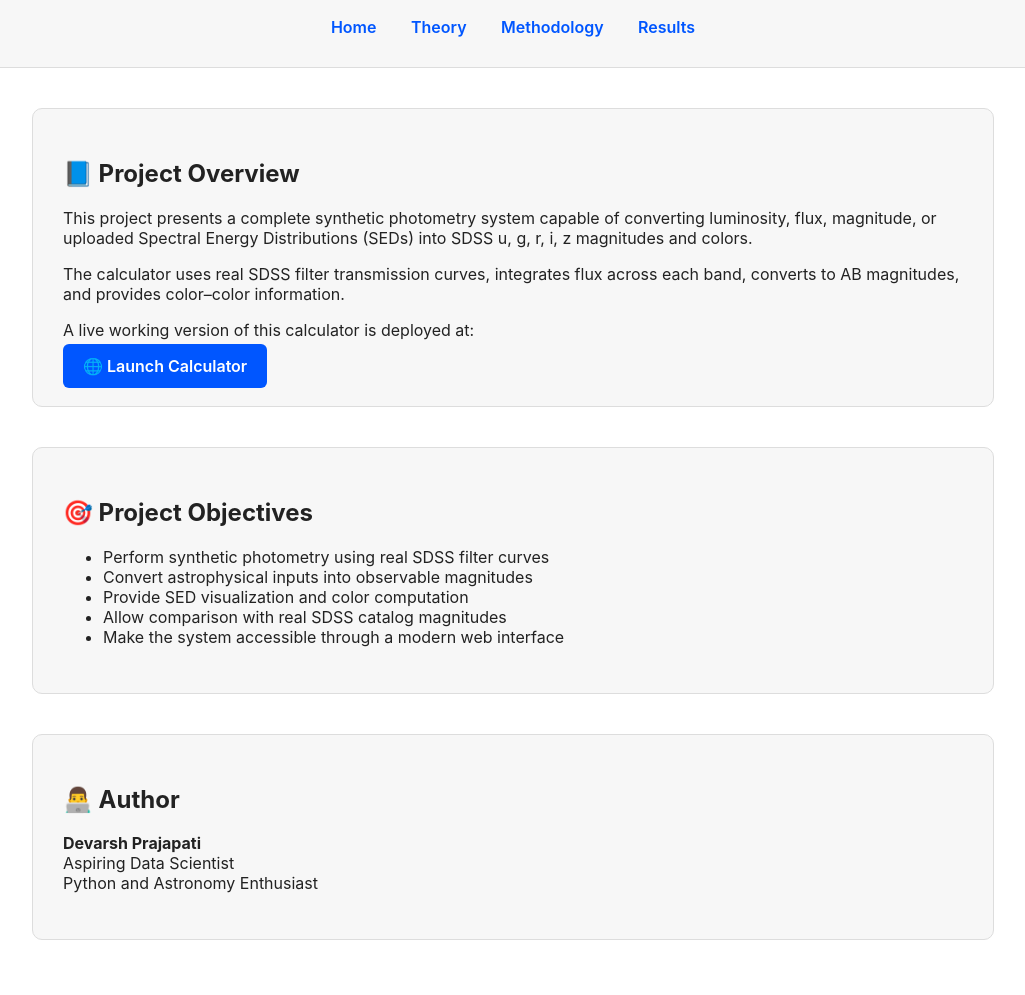
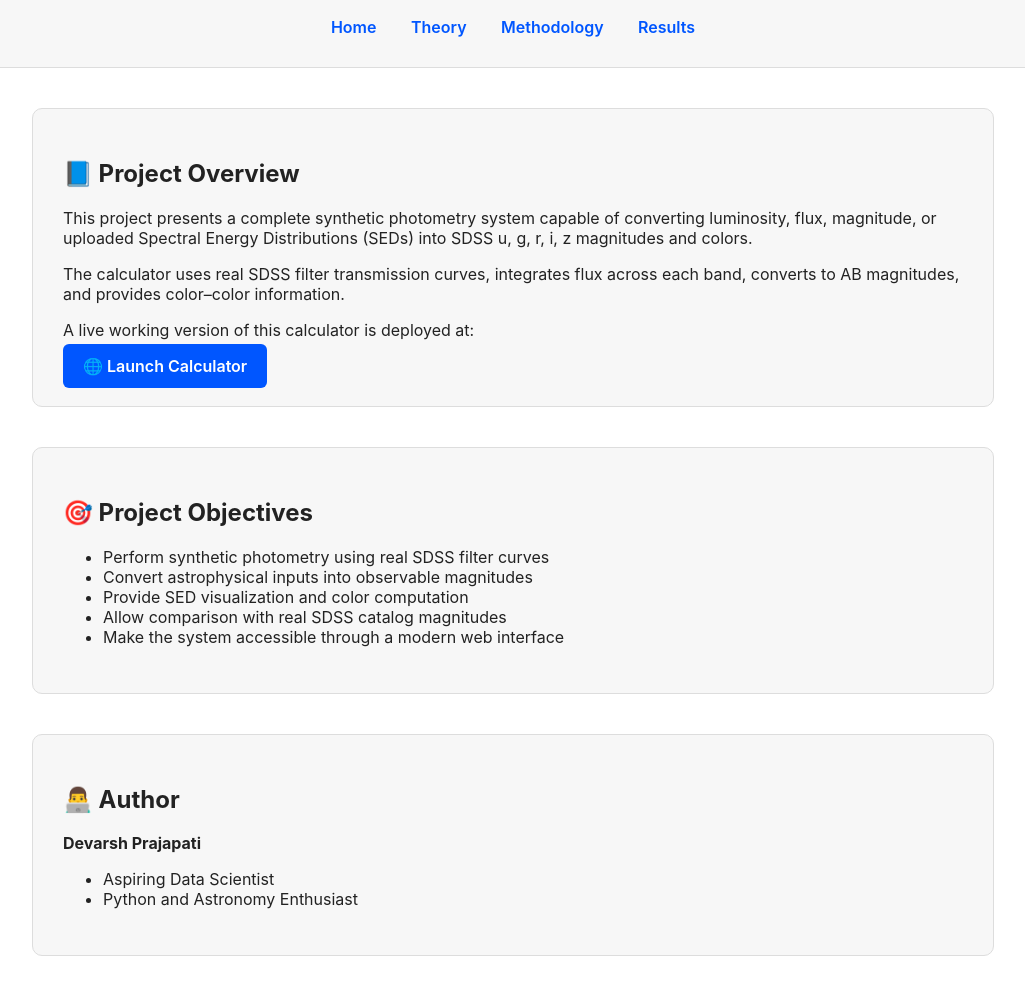
Before and after one commit to devarsh512/astro-color-calculator, a plain HTML site: page docs/index.html in a window 1280 px wide. Shown: the part 105-1100 px from the top of the page, without its empty margins (127-1152 px from the left). Drawn offline with Linux system fonts and the light colour scheme.

Commit message:
Update index.html

```diff
--- a/docs/index.html
+++ b/docs/index.html
@@ -56,8 +56,10 @@
 <section class="section">
     <h2>👨‍💻 Author</h2>
     <p><strong>Devarsh Prajapati</strong><br>
-             Aspiring Data Scientist<br>
-             Python and Astronomy Enthusiast<br>
+        <ul>
+             <li>Aspiring Data Scientist</li>
+             <li>Python and Astronomy Enthusiast</li>
+        </ul>
     </p>
 </section>
 
```
